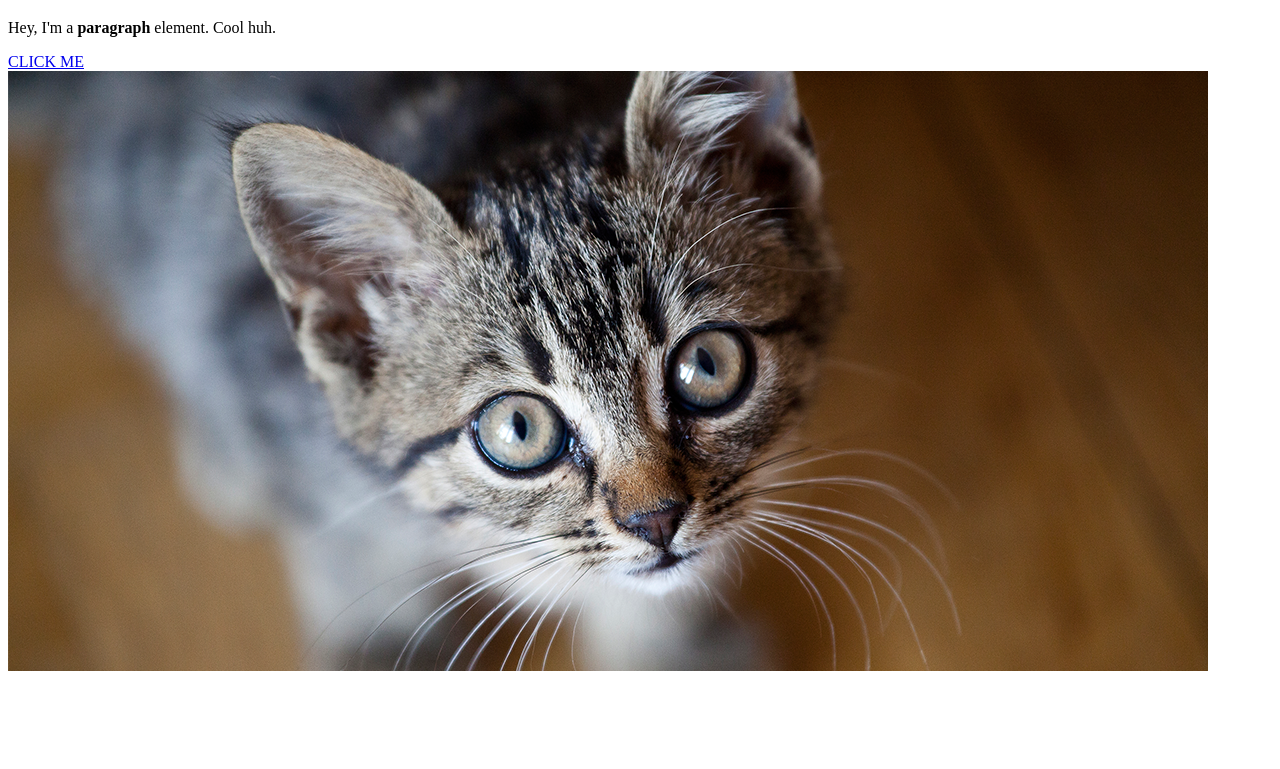
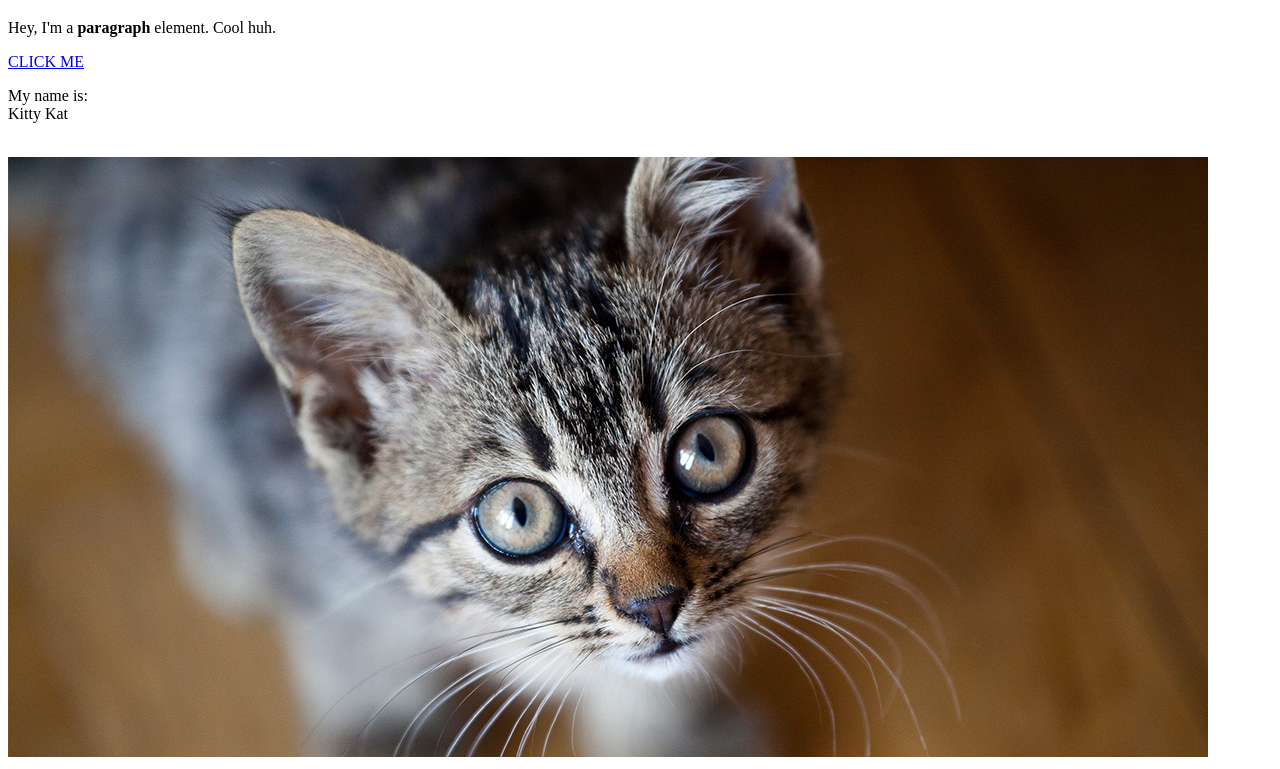
Before and after one commit to dejuaun/cartoon-hero, a plain HTML site: page test.html in a window 1280 px wide. Shown: the part 61-830 px from the top of the page. Before the commit the page ends 800 px from the top, so only its background shows below. Drawn offline with Linux system fonts and the light colour scheme.

Commit message:
added br

```diff
--- a/test.html
+++ b/test.html
@@ -7,6 +7,9 @@
 	<h1>Hey. I'm a big heading.</h1>
 	<p>Hey, I'm a <b>paragraph</b> element. Cool huh.</p>
 	<a href ="https://google.com" target="_blank" title="Let's go to google">CLICK ME</a>
+	<p>My name is:<br>
+	Kitty Kat</p>
+	<br>
 	<img src="img/cat.png">
 </body>
 </html>
```
